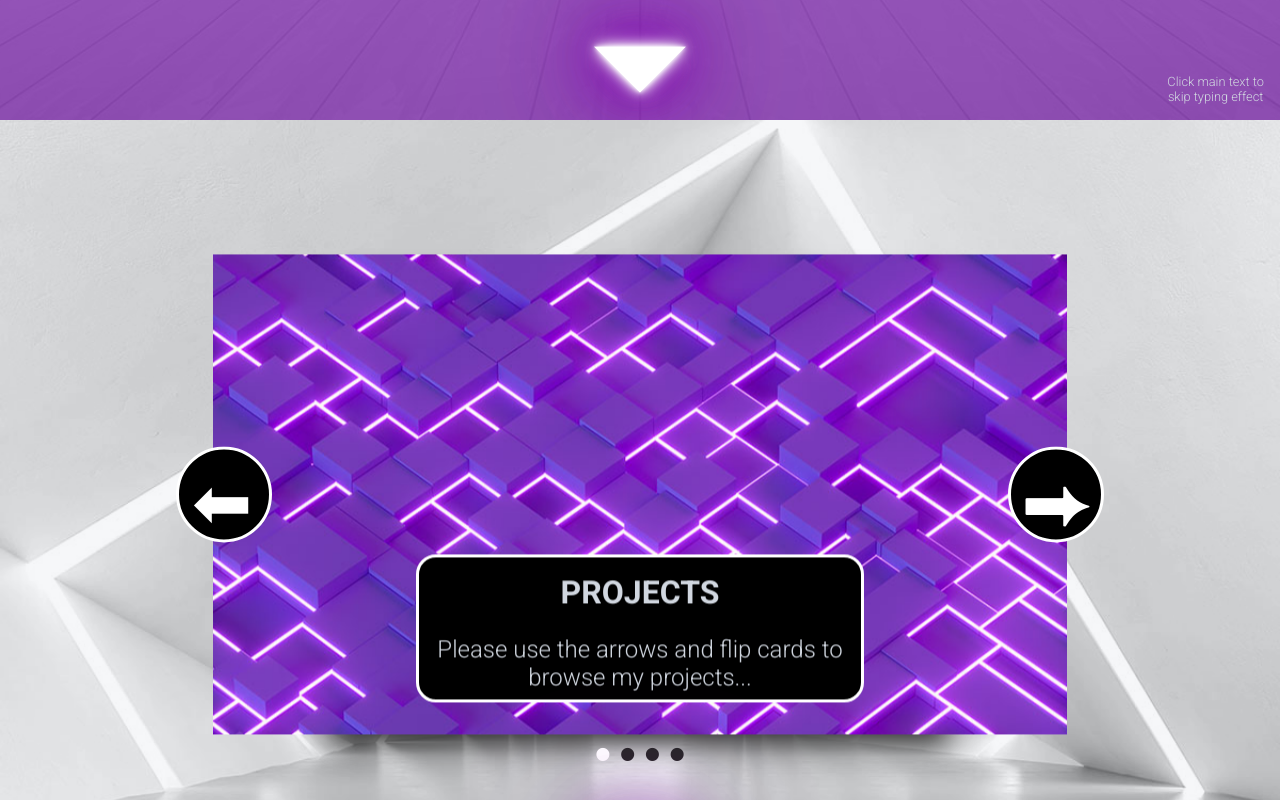
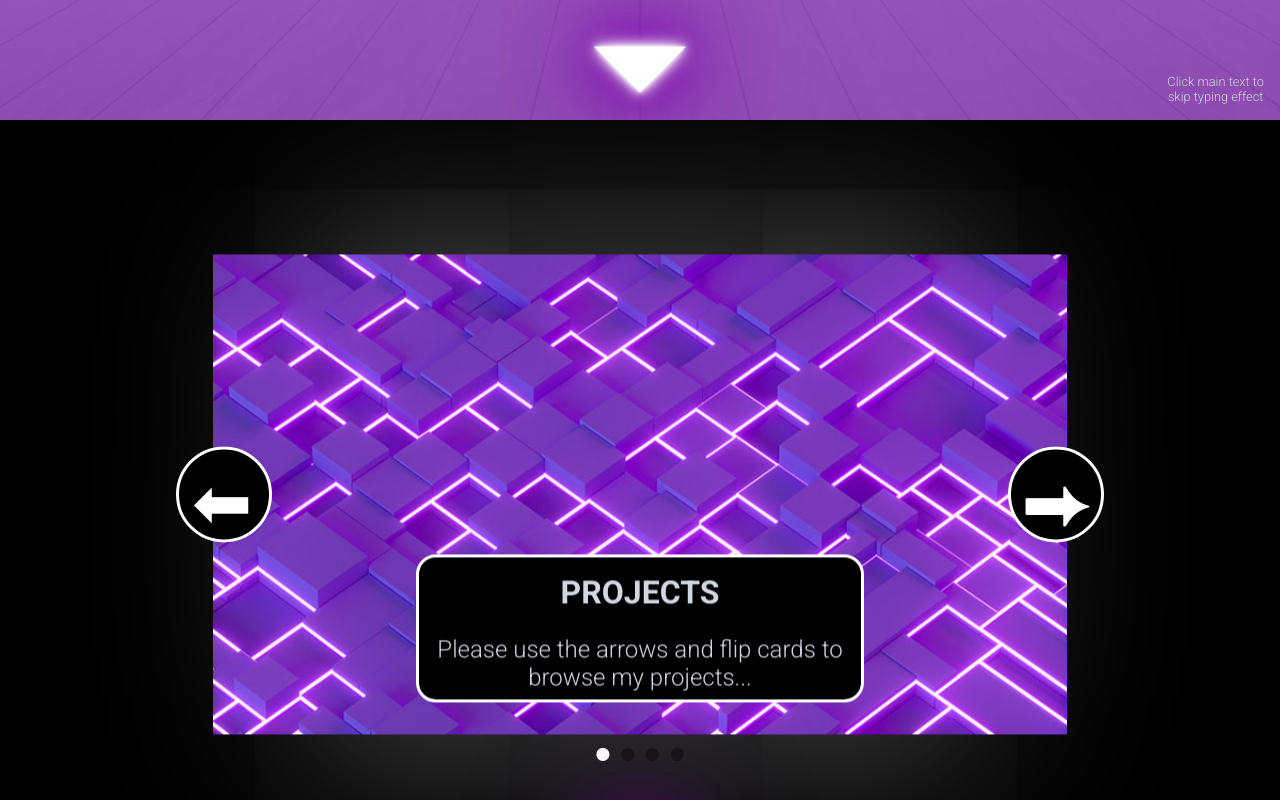
Before and after one commit to matt-powelldev2784/react_portfolio, a React (Create React App) app: page / in a window 1280 px wide. Shown: the part 1480-2280 px from the top of the page. Built offline with nearby package versions, Linux system fonts and the light colour scheme; a web font is replaced by a local one.

Commit message:
theme update

```diff
--- a/src/app/themes.js
+++ b/src/app/themes.js
@@ -24,10 +24,11 @@ export const dark = {
         ABOUT_TEXT: '#d1d7e0'
     },
     projects: {
-        PROJECTS_BG: 'rgb(209, 215, 224, 0.2)'
+        PROJECTS_BG: '#000000',
+        PROJECT_BOX_SHADOW: '0 0 200px 20px rgb(255, 255, 255, 0.3)'
     },
     contact: {
-        CONTACT_BG: 'rgb(128, 43, 177, 0.9);',
+        CONTACT_BG: 'rgb(128, 43, 177, 0.75);',
         CONTACT_H1_BG: '#d1d7e0',
         CONTACT_H1_TEXT: '#802bb1',
         CONTACT_TEXT: '#d1d7e0'
@@ -53,10 +54,11 @@ export const light = {
         ABOUT_TEXT: '#000000'
     },
     projects: {
-        PROJECTS_BG: 'rgb(209, 215, 224, 0.2)'
+        PROJECTS_BG: 'rgb(209, 215, 224, 0.75)',
+        PROJECT_BOX_SHADOW: '0 0 200px 20px rgb(1, 1, 1, 0.55)'
     },
     contact: {
-        CONTACT_BG: 'rgb(209, 215, 224, 0.95)',
+        CONTACT_BG: 'rgb(209, 215, 224, 0.7)',
         CONTACT_H1_BG: '#000000',
         CONTACT_H1_TEXT: '#d1d7e0',
         CONTACT_TEXT: '#000000'
--- a/src/components/02_About/AboutText/AboutStatic.jsx
+++ b/src/components/02_About/AboutText/AboutStatic.jsx
@@ -5,7 +5,7 @@ import { fullText } from '../aboutTextInfo'
 
 export const AboutStatic = () => {
     const [startAnimation, setStartAnimation] = useState(false)
-    const { theme, isDesktop } = React.useContext(ThemeContext)
+    const { theme } = React.useContext(ThemeContext)
     const { ABOUT_H1_BG, ABOUT_H1_TEXT, ABOUT_TEXT } = theme?.colors?.about
 
     setTimeout(() => {
@@ -13,7 +13,7 @@ export const AboutStatic = () => {
     }, 1)
 
     return (
-        <StyledContainer triggerAnimation={startAnimation} isDesktop={isDesktop}>
+        <StyledContainer triggerAnimation={startAnimation}>
             <StyledH1 background={ABOUT_H1_BG} text={ABOUT_H1_TEXT}>
                 ABOUT ME
             </StyledH1>
@@ -47,8 +47,8 @@ const StyledContainer = styled.section`
     color: #d1d7e0;
     margin: 1rem 0rem;
     padding: 0rem 0rem;
-    animation: ${({ triggerAnimation, isDesktop }) => {
-        return triggerAnimation && isDesktop
+    animation: ${({ triggerAnimation }) => {
+        return triggerAnimation
             ? css`
                   ${fadeInAnimation} 2s ease normal
               `
--- a/src/components/03_Projects/03_Projects.jsx
+++ b/src/components/03_Projects/03_Projects.jsx
@@ -4,8 +4,6 @@ import { useSwipeable } from 'react-swipeable'
 import { ThemeContext } from '../../app/App'
 import { CardCarousel } from './Card/CardCarousel'
 import { NeonText } from '../ui/NeonText'
-import { Background } from '../ui/Background'
-import backgroundImage from '../../img/white_room_bg.jpg'
 
 const Projects = ({ scrollToComponent, triggerAnimation }, ref) => {
     const { theme, isDesktop } = React.useContext(ThemeContext)
@@ -18,7 +16,6 @@ const Projects = ({ scrollToComponent, triggerAnimation }, ref) => {
     return (
         <StyledSection {...swipeHandlers}>
             <StyledRefDiv ref={ref} />
-            <Background backgroundImage={backgroundImage} />
             <StyledOpacityConatiner background={PROJECTS_BG} />
             <CardCarousel />
             {isDesktop && <NeonText char={'⏷'} onClick={scrollToComponent} triggerAnimation={triggerAnimation} />}
--- a/src/components/03_Projects/Card/CardBack.jsx
+++ b/src/components/03_Projects/Card/CardBack.jsx
@@ -1,7 +1,10 @@
 import React, { Fragment } from 'react'
 import styled from 'styled-components'
+import { ThemeContext } from '../../../app/App'
 
 export const CardBack = ({ cardProps }) => {
+    const { theme } = React.useContext(ThemeContext)
+    const { PROJECT_BOX_SHADOW } = theme?.colors?.projects
     const { title, description, text1, text2, imgBack, href } = cardProps
 
     const onButtonClick = () => {
@@ -10,7 +13,7 @@ export const CardBack = ({ cardProps }) => {
 
     return (
         <Fragment>
-            <StyledBack>
+            <StyledBack boxShadow={PROJECT_BOX_SHADOW}>
                 <StyledContainerDiv>
                     <StyledImgContainer>
                         <StyledLogoImg src={imgBack} />
@@ -35,8 +38,7 @@ const StyledBack = styled.div`
     height: 30rem;
     border-radius: 20px;
     background: #ffffff;
-    box-shadow: 0px 1px 2px 0px rgba(0, 0, 0, 0.7), 1px 2px 4px 0px rgba(0, 0, 0, 0.7), 2px 4px 8px 0px rgba(0, 0, 0, 0.7),
-        2px 4px 16px 0px rgba(0, 0, 0, 0.7);
+    box-shadow: ${({ boxShadow }) => boxShadow};
     transform: rotateY(180deg);
 
     @media (max-device-width: 440px) {
--- a/src/components/03_Projects/Card/CardCarousel.jsx
+++ b/src/components/03_Projects/Card/CardCarousel.jsx
@@ -161,7 +161,7 @@ const StyledDotContainer = styled.span`
 `
 
 const StyledDotSpan = styled.span`
-    color: ${({ color }) => (color ? color : '#272727')};
+    color: ${({ color }) => (color ? color : 'rgb(1,1,1,0.4)')};
     width: 10rem;
     font-size: 3rem;
     padding: 0.25rem;
--- a/src/components/03_Projects/Card/CardFront.jsx
+++ b/src/components/03_Projects/Card/CardFront.jsx
@@ -1,11 +1,14 @@
 import React from 'react'
 import styled from 'styled-components'
+import { ThemeContext } from '../../../app/App'
 
 export const CardFront = ({ cardProps }) => {
+    const { theme } = React.useContext(ThemeContext)
+    const { PROJECT_BOX_SHADOW } = theme?.colors?.projects
     const { title, description, backgroundImg, imgFront, blurb } = cardProps
 
     return (
-        <StyledFront>
+        <StyledFront boxShadow={PROJECT_BOX_SHADOW}>
             <StyledBackgroundImg src={backgroundImg} />
             {imgFront && <StyledLogoImg src={imgFront} />}
             <StyledTitleDiv>
@@ -24,7 +27,7 @@ const StyledFront = styled.div`
     height: 30rem;
     border-radius: 20px;
     border-radius: 20px;
-    box-shadow: rgb(40, 40, 40) 0px 20px 30px -10px;
+    box-shadow: ${({ boxShadow }) => boxShadow};
 
     @media (max-device-width: 440px) {
         height: 27rem;
--- a/src/components/04_Contact/04_Contact.jsx
+++ b/src/components/04_Contact/04_Contact.jsx
@@ -4,7 +4,7 @@ import { useSwipeable } from 'react-swipeable'
 import { ThemeContext } from '../../app/App'
 import { NeonText } from '../ui/NeonText'
 import { Background } from '../ui/Background'
-import backgroundImage from '../../img/email_bg.jpg'
+import backgroundImage from '../../img/white_room_bg.jpg'
 import { ContactDetails } from './ContactDetails'
 import { ContactForm } from './ContactForm'
 
```
